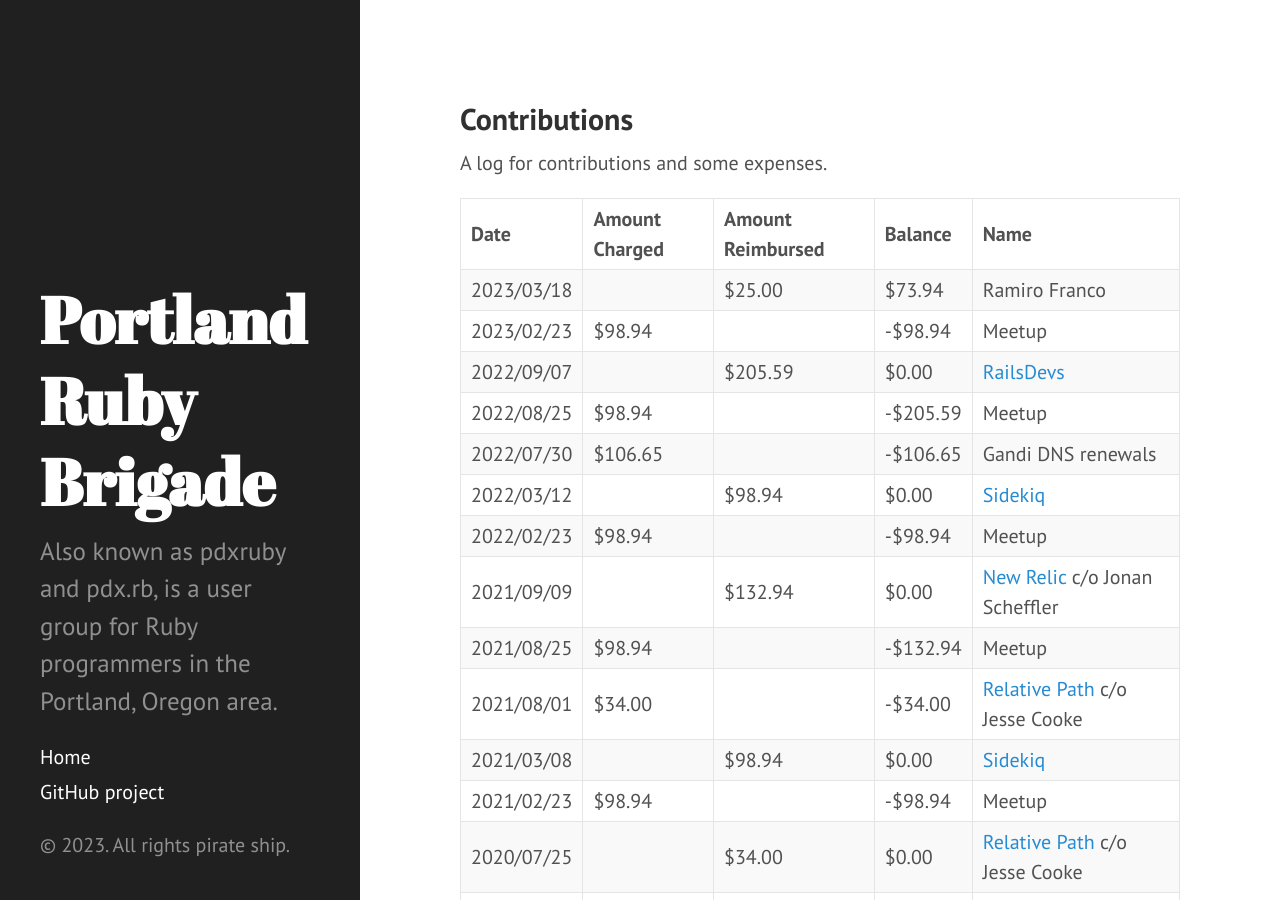
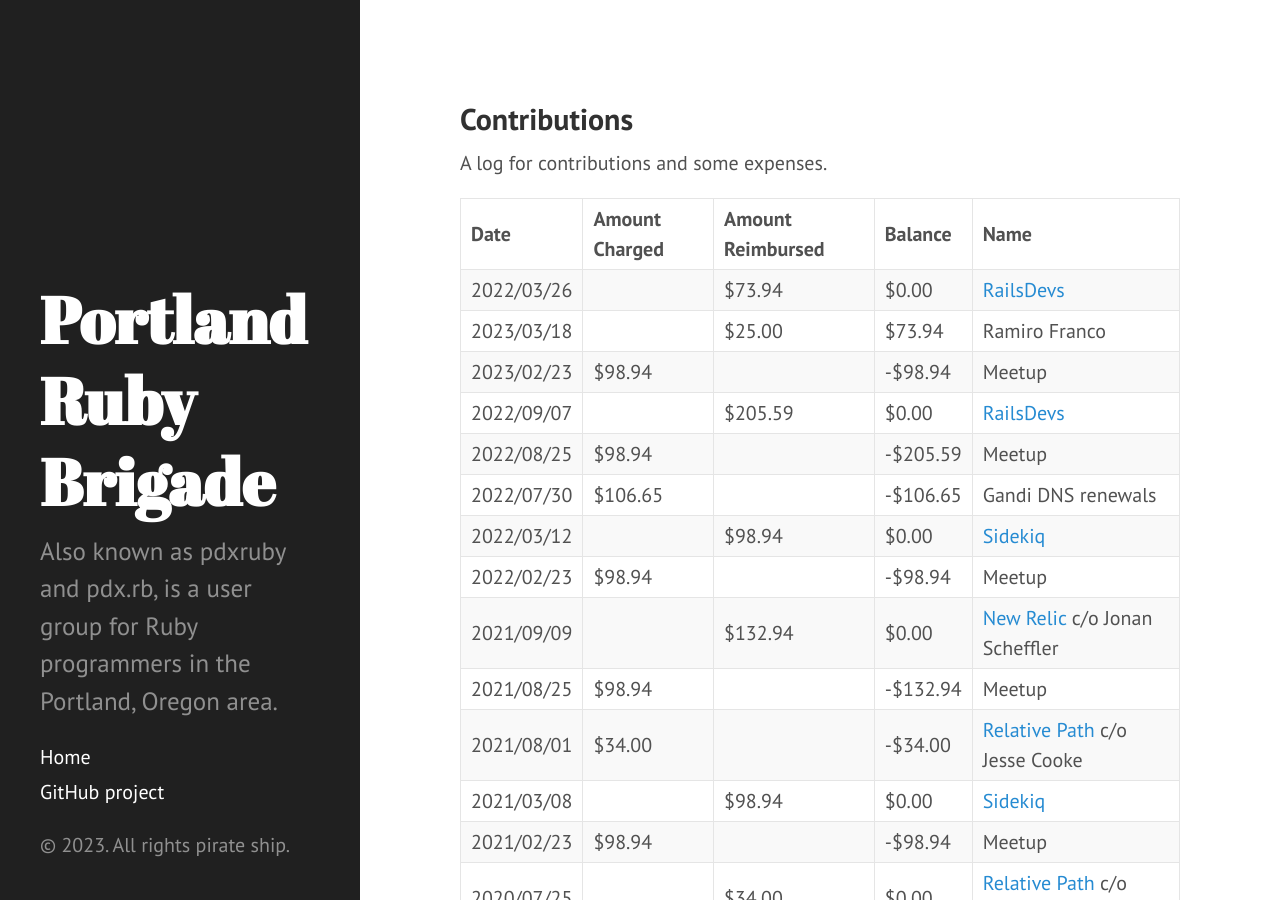
Before and after one commit to pdxruby/pdxruby.github.io, a Jekyll site: the page built from contributions.md, in a window 1280 px wide and 900 px high. Built offline with Jekyll 4.4.1, drawn with Linux system fonts in a browser that asks for light colours.

Commit message:
Thanks @joemasilotti and RailsDevs!

```diff
--- a/contributions.md
+++ b/contributions.md
@@ -9,6 +9,7 @@ A log for contributions and some expenses.
 
 | Date       | Amount Charged | Amount Reimbursed | Balance  | Name                                                      |
 | :--------- | :------------- | :---------------- | :------- | :-------------------------------------------------------- |
+| 2022/03/26 |                | $73.94            | $0.00    | [RailsDevs](https://railsdevs.com/)                       |
 | 2023/03/18 |                | $25.00            | $73.94   | Ramiro Franco                                             |
 | 2023/02/23 | $98.94         |                   | -$98.94  | Meetup                                                    |
 | 2022/09/07 |                | $205.59           | $0.00    | [RailsDevs](https://railsdevs.com/)                       |
```
